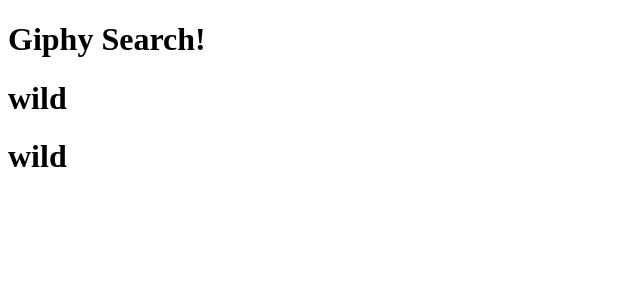
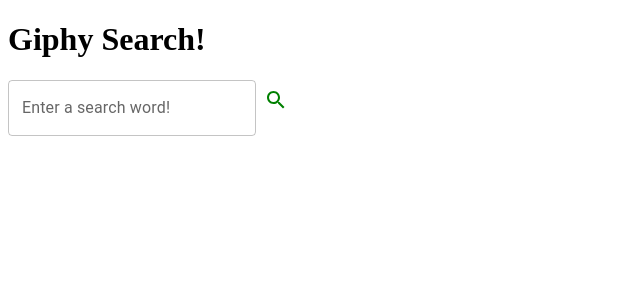
Before and after one commit to n-greensweig/group-giphy-saga-project, a React (Create React App) app: page / in a window 1280 px wide. Shown: the top 300 px of the page, without its empty margins (0-640 px from the left). Built offline with nearby package versions, Linux system fonts and the light colour scheme; no server answers.

Commit message:
search bar working

```diff
--- a/src/components/App/App.jsx
+++ b/src/components/App/App.jsx
@@ -11,7 +11,6 @@
     <>
     <div>
       <h1>Giphy Search!</h1>
-      <SearchBar />
     </div>
 
   <Router>
--- a/src/components/SearchBar/SearchBar.jsx
+++ b/src/components/SearchBar/SearchBar.jsx
@@ -1,5 +1,9 @@
 import React, { useEffect, useState } from 'react';
 import axios from "axios";
+import IconButton from "@mui/material/IconButton";
+import SearchIcon from "@mui/icons-material/Search";
+import TextField from "@mui/material/TextField";
+
 
 const API_KEY = 'wpJF92HnfE6Gz3FjtjYc3yKda5tHyuXn';
 const BASE_URL = 'https://api.giphy.com/v1/gifs/search';
@@ -7,19 +11,23 @@
 function SearchBar() {
 
     const [gifUrl, setGifUrl] = useState('');
+    const [searchTerm, setSearchTerm] = useState('');
 
-    const endpoint = 'wild';
     const params = {
         api_key: API_KEY,
-        q: endpoint,
+        q: searchTerm,
     };
 
-    const getGifs = () => {
+
+    const getGifs = (event) => {
+        console.log(event.target.value)
+        setSearchTerm(event.target.value)
+
 
         axios.get(BASE_URL, { params })
             .then(response => {
                 if (response.status === 200) {
-                    console.log(endpoint);
+                    console.log(searchTerm);
                     const data = response.data;
                     setGifUrl(data.data[0].images.original.url);
                     console.log(data.data[0].images.original.url);
@@ -32,17 +40,41 @@
                 alert('Something went wrong.');
             });
 
+
+
     };
 
-    useEffect(() => {
-        getGifs();
-    }, []);
+
+    // useEffect(() => {
+    //     getGifs();
+    // }, []);
+
+    // ^^ not sure if we need this
+
 
     return (
+    <>
         <div>
-            <h1>{endpoint}</h1>
+            <form onSubmit= {getGifs}>
+                <TextField
+                    id="search-bar"
+                    className="text"
+                    label="Enter a search word!"
+                    onChange= {event => {setSearchTerm(event.target.value)}}
+                    variant="outlined"
+                    placeholder="Search..."
+                    size="medium"
+                />
+                <IconButton type="submit" aria-label="search">
+                    <SearchIcon style={{ fill: "green" }} />
+                </IconButton>
+        </form>
+        </div>
+
+        <div>
             {gifUrl && <img src={gifUrl} alt="Random GIF" />} {/* Render the image if gifUrl is not empty */}
         </div>
+    </>
     )
 
 }
```
